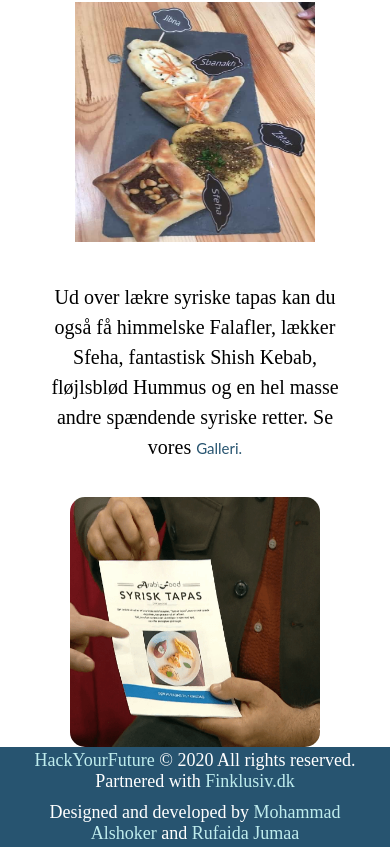
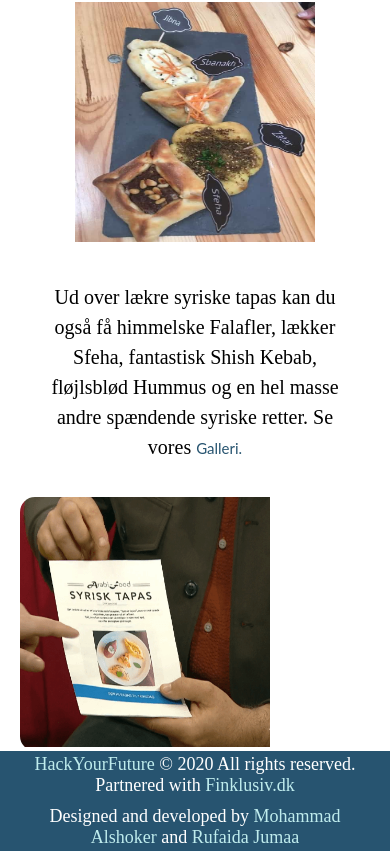
Before and after one commit to rufaidaju/ArabiFoodTapas, a React (Create React App) app: page /content in a window 390 px wide. Shown: the part 893-1746 px from the top of the page. Built offline with nearby package versions, Linux system fonts and the light colour scheme.

Commit message:
add some image zoom hover to the home images

```diff
--- a/src/App.css
+++ b/src/App.css
@@ -195,7 +195,18 @@
 }
 
 .tapas {
+  overflow: hidden;
+  width: 350px;
   border-radius: 15px;
+}
+.tapas img {
+  width: 100%;
+  transform-origin: 50% 65%;
+  transition: transform 5s, filter 3s ease-in-out;
+}
+
+.tapas:hover img {
+  transform: scale(1.2);
 }
 
 .new-Pic-class {
@@ -203,12 +214,20 @@
   flex-wrap: wrap;
   justify-content: center;
   align-items: center;
+  overflow: hidden;
+
 }
 
 .new-Pic-class img {
   padding: 5px;
   width: 350px;
   height: 350px;
+  transform-origin: 50% 65%;
+  transition: transform 5s, filter 3s ease-in-out;
+}
+
+.new-Pic-class img:hover {
+  transform: scale(1.2);
 }
 
 .box-cont p {
@@ -217,6 +236,8 @@
   text-align: center;
   line-height: 1.5em;
 }
+
+
 
 /* - About- */
 .about-container {
@@ -534,7 +555,7 @@ a {
   }
 
   .new-Pic-class img,
-  .tapas {
+  .tapas img {
     width: 250px;
     height: 250px;
   }
@@ -542,7 +563,6 @@ a {
   .visitUs p {
     text-align: center;
   }
-
 }
 
 @media screen and (max-width: 576px) {
--- a/src/components/pages/Content.js
+++ b/src/components/pages/Content.js
@@ -31,7 +31,9 @@ function Content() {
           spændende syriske retter. Se vores <span><Link className="navbarItem" to="/gallery"> Galleri.</Link></span>
         </p>
       </div>
-      <img className="tapas" src={`${tapas}`} width={"350px"} alt="tapas" />
+      <div className="tapas" >
+      <img src={`${tapas}`}  alt="tapas" />
+      </div>
     </section>
   );
 }
```
